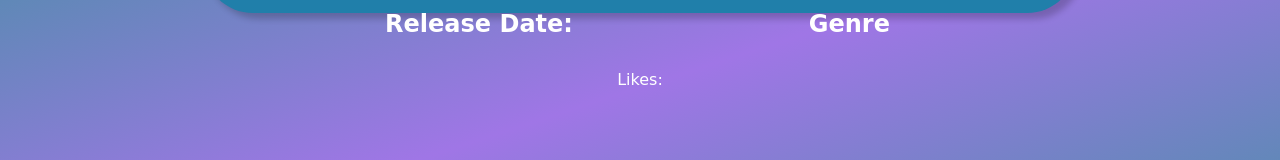
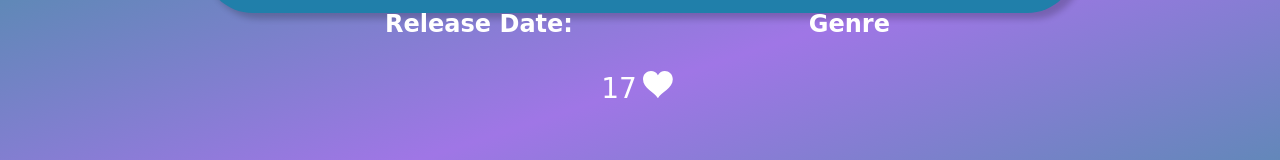
Before and after one commit to MBisovskyi/Music_Library-frontend-, a React (Create React App) app: page / in a window 1280 px wide. Shown: the part 515-675 px from the top of the page. Built offline with nearby package versions, Linux system fonts and the light colour scheme.

Commit message:
DisplayMusic more styles added + .svg likes icon added

```diff
--- a/src/Components/DisplayMusic/DisplayMusic.css
+++ b/src/Components/DisplayMusic/DisplayMusic.css
@@ -35,3 +35,17 @@
   font-size: 24px;
   font-weight: 800;
 }
+
+.likes-container {
+  font-size: 28px;
+  align-items: center;
+}
+
+.likes-container button {
+  border-style: none;
+  background: none;
+}
+
+.likes-container button:hover {
+  transform: scale(1.1);
+}
--- a/src/Components/DisplayMusic/DisplayMusic.jsx
+++ b/src/Components/DisplayMusic/DisplayMusic.jsx
@@ -14,7 +14,30 @@ const DisplayMusic = ({ NewMusic }) => {
           <div className="display-music-item">Genre</div>
         </div>
       </div>
-      <div className="likes-container">Likes:</div>
+      <div className="likes-container">
+        17
+        <button>
+          <svg
+            xmlns="http://www.w3.org/2000/svg"
+            width="29.803"
+            height="27.326"
+            viewBox="0 0 29.803 27.326"
+          >
+            <g
+              id="Group_14"
+              data-name="Group 14"
+              transform="translate(0 -4.634)"
+            >
+              <path
+                id="iconmonstr-favorite-5"
+                d="M14.981,83.908C11.471,76.836.08,78.862.08,87.969c0,9.028,12.3,13.583,14.9,19.014,2.6-5.431,14.9-9.986,14.9-19.014C29.883,78.87,18.5,76.827,14.981,83.908Z"
+                transform="translate(-0.08 -75.023)"
+                fill="#ffffff"
+              />
+            </g>
+          </svg>
+        </button>
+      </div>
     </div>
   );
 };
```
Also changed, not shown: src/Components/DisplayMusic/assets/like.svg (added).
